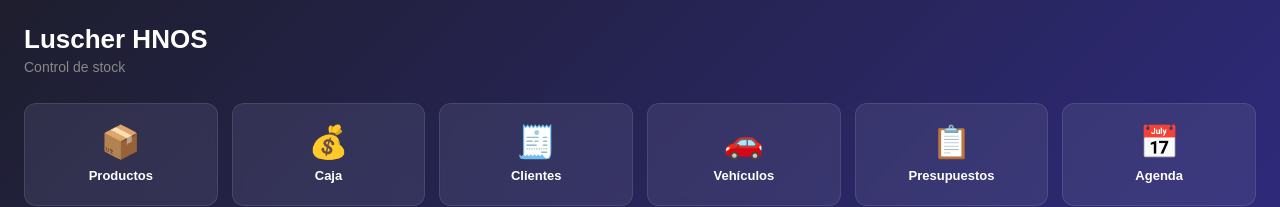
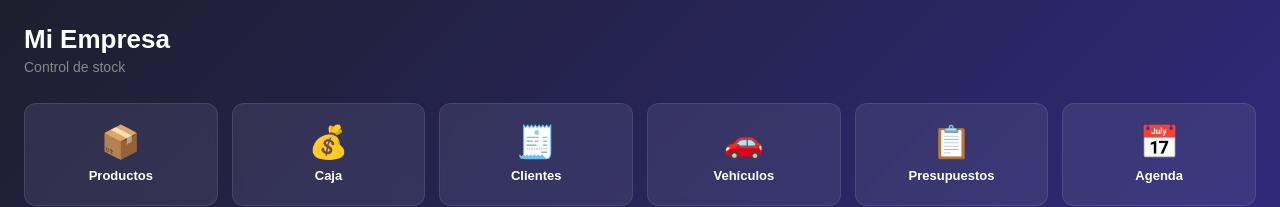
Before and after one commit to mv975309-bot/DEMO-SistemaControlStock, a React (Vite) app in the folder Frontend/: page / in a window 1280 px wide. Shown: the top 207 px of the page. Built offline with nearby package versions, Linux system fonts and the light colour scheme.

Commit message:
Demo final

```diff
--- a/Frontend/index.html
+++ b/Frontend/index.html
@@ -2,7 +2,7 @@
 <html lang="en">
   <head>
     <meta charset="UTF-8" />
-    <link rel="icon" type="" href="./public/Logo.jpeg" />
+    <link rel="icon" href="/favicon.ico" />
     <meta name="viewport" content="width=device-width, initial-scale=1.0" />
     <title>Sistema Control Stock</title>
   </head>
--- a/Frontend/src/componentes/ImportadorVehiculos.jsx
+++ b/Frontend/src/componentes/ImportadorVehiculos.jsx
@@ -260,7 +260,7 @@ function ImportadorVehiculos({ onImportar }) {
 
             {vista === "idle" && (
               <div className="importador-body">
-                <p className="importador-label">Seleccioná el archivo Excel de Luscher HNOS</p>
+                <p className="importador-label">Seleccioná el archivo Excel a importar</p>
                 <input type="file" accept=".xls,.xlsx" onChange={leerArchivo} className="input-archivo" />
               </div>
             )}
--- a/Frontend/src/layouts/MainLayout.jsx
+++ b/Frontend/src/layouts/MainLayout.jsx
@@ -25,7 +25,7 @@ function MainLayout({ children }) {
           {sidebarAbierto && (
             <>
               <div className="sidebar-header">
-                <h2 className="sidebar-titulo">Luscher HNOS</h2>
+                <h2 className="sidebar-titulo">Mi Empresa</h2>
                 <p className="sidebar-subtitulo">Control de stock</p>
               </div>
               <nav className="sidebar-nav">
--- a/Frontend/src/paginas/Dashboard.jsx
+++ b/Frontend/src/paginas/Dashboard.jsx
@@ -79,7 +79,7 @@ function Dashboard() {
       <div className="dashboard-top">
         <div className="dashboard-header">
           <div>
-            <h1>Luscher HNOS</h1>
+            <h1>Mi Empresa</h1>
             <p className="dashboard-subtitulo">Control de stock</p>
           </div>
         </div>
--- a/Frontend/src/paginas/Presupuestos.jsx
+++ b/Frontend/src/paginas/Presupuestos.jsx
@@ -73,8 +73,8 @@ function imprimirPresupuesto(p, camposService) {
 <body>
   <div class="encabezado">
     <div class="empresa">
-      <h1>Lüscher Hnos.</h1>
-      <p>Lubricentro y service automotor</p>
+      <h1>Mi Empresa</h1>
+      <p>Sistema de gestión</p>
     </div>
     <div class="pres-info">
       <h2>Presupuesto</h2>
@@ -126,7 +126,7 @@ function imprimirPresupuesto(p, camposService) {
 
 function compartirWhatsapp(p) {
   const lineas = [];
-  lineas.push(`*Presupuesto — Lüscher Hnos.*`);
+  lineas.push(`*Presupuesto — Mi Empresa*`);
   lineas.push(`📅 Fecha: ${p.fecha}`);
   lineas.push(`👤 Cliente: ${p.clienteNombre}`);
   lineas.push(`🚗 Vehículo: ${p.vehiculoPatente} — ${p.vehiculoModelo}`);
--- a/Frontend/src/paginas/Vehiculos.jsx
+++ b/Frontend/src/paginas/Vehiculos.jsx
@@ -369,9 +369,9 @@ function Vehiculos() {
       <div class="orden">
         <div class="encabezado">
           <div class="empresa">
-            <div class="empresa-nombre">LÜSCHER HNOS.</div>
-            <div class="empresa-sub">MENDOZA 1457</div>
-            <div class="empresa-sub">3406-440041 / 3406-438400</div>
+            <div class="empresa-nombre">MI EMPRESA</div>
+            <div class="empresa-sub"></div>
+            <div class="empresa-sub"></div>
           </div>
           <div class="titulo-fecha">
             <div class="titulo">ORDEN DE SERVICIO</div>
```
Also changed, not shown: Frontend/src/lib/db.js.
